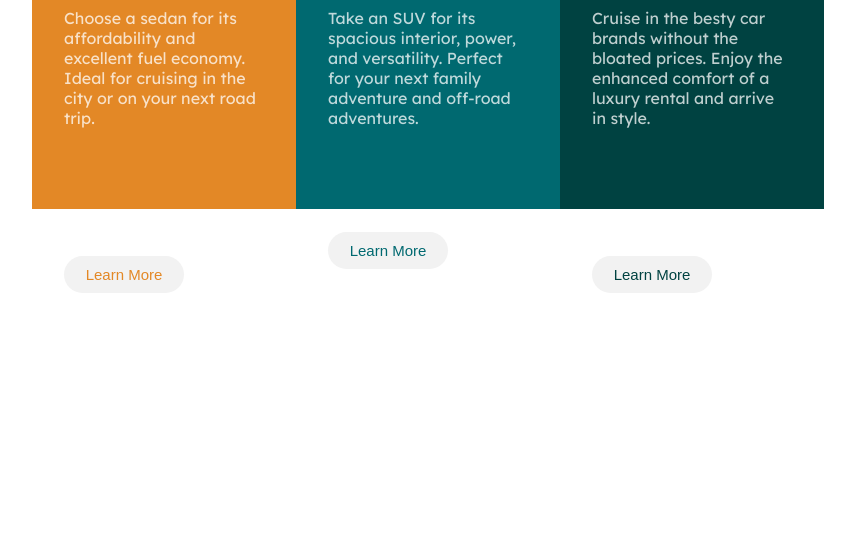
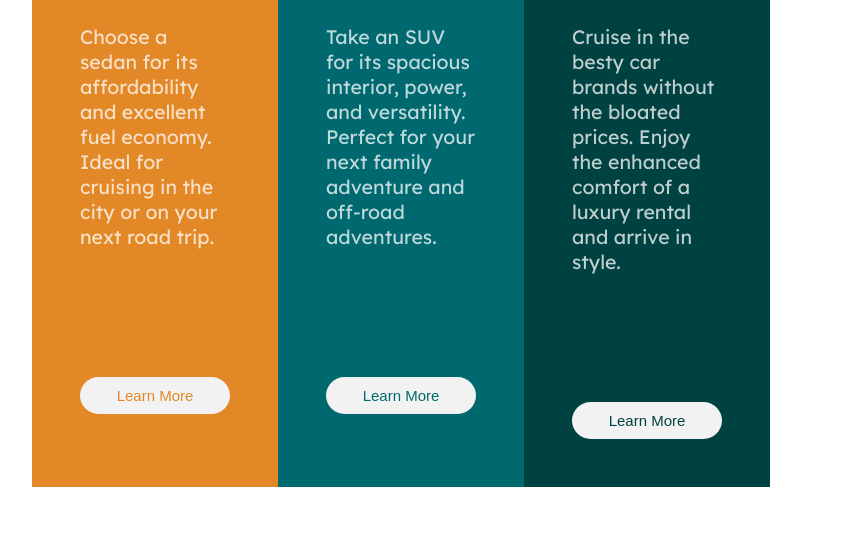
Before and after one commit to theCephas/Flex-and-Grid-Layout, a plain HTML site: page index.html in a window 1280 px wide. Shown: the part 296-846 px from the top of the page, without its empty margins (292-1147 px from the left). Before the commit the page ends 800 px from the top, so only its background shows below. Drawn offline with Linux system fonts and the light colour scheme.

Commit message:
Update style.css

```diff
--- a/style.css
+++ b/style.css
@@ -1,12 +1,11 @@
-
 .link{
     text-align: center;
     font-size: 1rem;
     background-color: #c4f5fc;
     color: black;
     cursor: pointer;
+    margin: auto;
     width: 20%;
-    margin: auto;
 }
 .link a{
     text-decoration: none;
@@ -33,26 +32,26 @@ h2{
 p{
     font-family: 'Lexend Deca';
     font-weight: 400px;
-    font-size: 1em;
+    font-size: 1.22em;
     color: hsla(0, 0%, 100%, 0.75);
 }
 .column1{
     background-color: hsl(31, 77%, 52%);
-    width: 200px;
-    height: 350px;
-    padding: 2em;
+    width: 150px;
+    padding: 3em;
+    height: auto;
 }
 .column2{
     background-color: hsl(184, 100%, 22%);
-    width: 200px;
-    padding: 2em;
-    height: 350px;
+    width: 150px;
+    padding: 3em;
+    height: auto;
 }
 .column3{
     background-color: hsl(179, 100%, 13%);
-    width: 200px;
-    padding: 2em;
-    height: 350px;
+    width: 150px;
+    padding: 3em;
+    height: auto;
 }
 button{
     cursor: pointer;
@@ -62,7 +61,7 @@ button{
     border:  none;
     border-radius: 20px;
     padding: 10px;
-    width: 60%;
+    width: 100%;
 }
 .button1:hover{
     background-color: hsl(31, 77%, 52%);
@@ -71,10 +70,11 @@ button{
 }
 .button1{
     color:hsl(31, 77%, 52%);
+    margin-top: 6.78rem;
 }
 .button2{
     color:hsl(184, 100%, 22%);
-    margin-top: 5.5rem;
+    margin-top: 6.78rem;
 }
 .button2:hover{
     color: white;
@@ -83,6 +83,7 @@ button{
 }
 .button3{
     color: hsl(179, 100%, 13%);
+    margin-top: 6.78rem;
 }
 .button3:hover{
     color: white;
@@ -90,7 +91,7 @@ button{
     background-color: hsl(179, 100%, 13%);
 }
 
-@media screen and (max-width: 500px) {
+@media screen and (max-width: 375px) {
     .container{
         display: flex;
         flex-direction: column;
```
